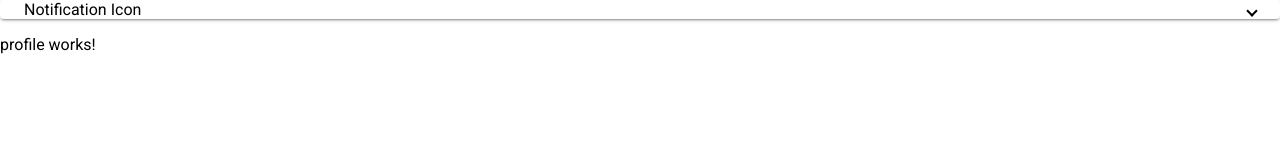
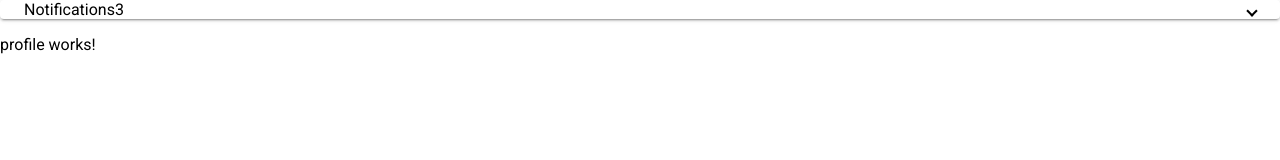
Before and after one commit to 052223-java-angular/Flumbr-Frontend, an Angular app: page /profile in a window 1280 px wide. Shown: the top 160 px of the page. Built offline with nearby package versions, Linux system fonts and the light colour scheme.

Commit message:
added notification badge

```diff
--- a/src/app/app.module.ts
+++ b/src/app/app.module.ts
@@ -7,7 +7,8 @@ import { AppComponent } from './app.component';
 import { BrowserAnimationsModule } from '@angular/platform-browser/animations';
 import { MatSlideToggleModule } from '@angular/material/slide-toggle';
 import { MatExpansionModule } from '@angular/material/expansion';
-import { MatListModule} from '@angular/material/list'
+import { MatListModule} from '@angular/material/list';
+import {MatBadgeModule} from '@angular/material/badge';
 import { ProfileComponent } from './pages/profile/profile.component';
 import { NotificationComponent } from './components/notification/notification.component';
 
@@ -20,6 +21,7 @@ import { NotificationComponent } from './components/notification/notification.co
     MatSlideToggleModule,
     MatExpansionModule,
     MatListModule,
+    MatBadgeModule,
     HttpClientModule
   ],
   providers: [],
--- a/src/app/components/notification/notification.component.html
+++ b/src/app/components/notification/notification.component.html
@@ -4,15 +4,23 @@
 
     <!-- Header UI is a unique component that dispays at all times -->
     <mat-expansion-panel-header>
-      <mat-panel-title> Notification Icon </mat-panel-title>
+      <mat-panel-title>
+        Notifications
+        <div *ngIf="notifications$ | async as notificationQty"
+            matBadge={{notificationQty.length}}
+            mat-raised-button
+            color="primary"
+            matBadgeSize="large"
+            matBadgeColor="accent"
+            matBadgeOverlap="before | above"
+            class="bg-blue-400 rounded-2xl px-1 mb-3"></div>
+      </mat-panel-title>
     </mat-expansion-panel-header>
 
     <!-- Lazy load message content -->
     <ng-template matExpansionPanelContent>
-      <mat-list *ngFor="let notification of notifications | async; index as i">
-        <ng-container >
-          <mat-list-item> {{i}}: {{notification.message }} </mat-list-item>
-        </ng-container>
+      <mat-list *ngFor="let notification of notifications$ | async; index as i">
+        <mat-list-item> {{i}}: {{notification.message }} </mat-list-item>
       </mat-list>
     </ng-template>
 
--- a/src/app/components/notification/notification.component.ts
+++ b/src/app/components/notification/notification.component.ts
@@ -1,6 +1,6 @@
 import { Component, OnInit } from '@angular/core';
 import { NotificationService } from 'src/app/services/notification.service';
-import { Notification } from 'src/app/models/Notification';
+import { INotification } from 'src/app/models/INotification';
 import { Observable } from 'rxjs';
 
 
@@ -11,14 +11,19 @@ import { Observable } from 'rxjs';
 })
 export class NotificationComponent implements OnInit {
   panelOpenState = false;
-  notifications!: Observable<Notification[]>;
+  notifications$!: Observable<INotification[]>;
+  notificationTally: number = 0;
 
   constructor(private notificationService: NotificationService) {}
 
-  ngOnInit(): void {
-    this.notifications = this.notificationService.fetchNotifications();
+  ngOnInit() : void {
+    this.notifications$ = this.notificationService.fetchNotifications();
+  }
+
+  hasRead() : void {
+    // when notifications are read, reduce the indicator count
+
   }
 
 
-
 }
--- /dev/null
+++ b/src/app/models/INotification.ts
@@ -0,0 +1,6 @@
+export interface INotification {
+  id: string,
+  message: string,
+  profileId: string,
+  hasRead: boolean
+}
--- a/src/app/models/Notification.ts
+++ /dev/null
@@ -1,5 +0,0 @@
-export interface Notification {
-  id: string,
-  message: string,
-  profileId: string
-}
--- a/src/app/services/notification.service.ts
+++ b/src/app/services/notification.service.ts
@@ -1,7 +1,7 @@
 import { HttpClient } from '@angular/common/http';
 import { Injectable } from '@angular/core';
 import { Observable } from 'rxjs';
-import { Notification } from '../models/Notification';
+import { INotification } from '../models/INotification';
 
 @Injectable({
   providedIn: 'root'
@@ -10,9 +10,9 @@ export class NotificationService {
 
   constructor(private httpClient: HttpClient) { }
 
-  fetchNotifications() : Observable<Notification[]> {
+  fetchNotifications() : Observable<INotification[]> {
     // todo extract user token from session or local storage
     // OR pending Impl of Interceptor.
-    return this.httpClient.get<Notification[]>("/assets/notifications.json");
+    return this.httpClient.get<INotification[]>("/assets/notifications.json");
   }
 }
```
